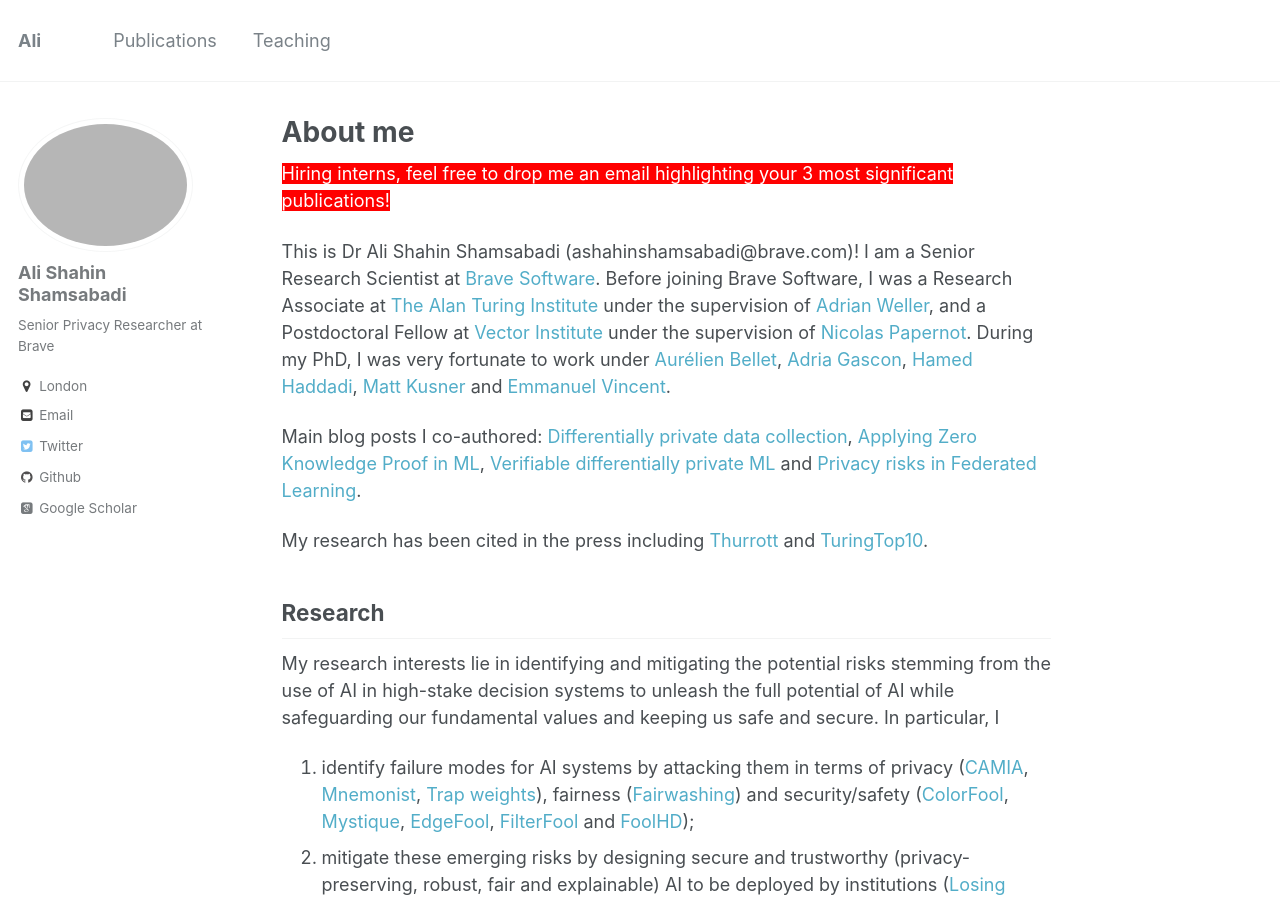
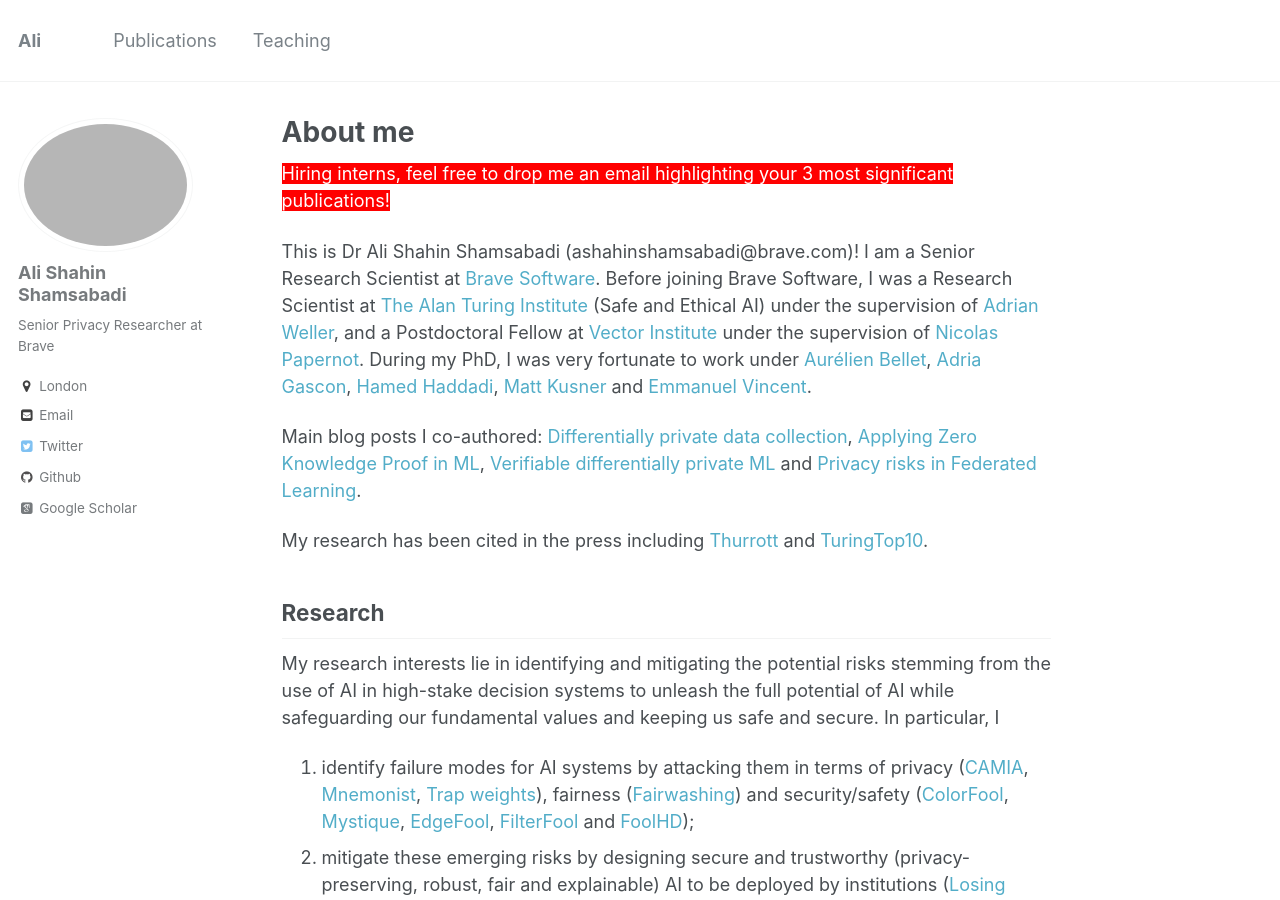
Before and after one commit to AliShahin/AliShahin.github.io, a Jekyll site: the page built from _pages/about.md, in a window 1280 px wide and 900 px high. Built offline with Jekyll 4.4.1, drawn with Linux system fonts in a browser that asks for light colours; some web fonts are replaced.

Commit message:
Update about.md

```diff
--- a/_pages/about.md
+++ b/_pages/about.md
@@ -10,7 +10,7 @@ redirect_from:
 
 <span style="background-color:red"><font color="white"> Hiring interns, feel free to drop me an email highlighting your 3 most significant publications! </font></span>
 
-This is Dr Ali Shahin Shamsabadi (ashahinshamsabadi@brave.com)! I am a Senior Research Scientist at [Brave Software](https://brave.com). Before joining Brave Software, I was a Research Associate at [The Alan Turing Institute](https://www.turing.ac.uk) under the supervision of [Adrian Weller](http://mlg.eng.cam.ac.uk/adrian/), and a Postdoctoral Fellow at [Vector Institute](https://vectorinstitute.ai) under the supervision of [Nicolas Papernot](https://www.papernot.fr). During my PhD, I was very fortunate to work under [Aurélien Bellet](http://researchers.lille.inria.fr/abellet/), [Adria Gascon](https://scholar.google.com/citations?hl=en&user=M1FQ49sAAAAJ&view_op=list_works&sortby=pubdate), [Hamed Haddadi](https://www.imperial.ac.uk/people/h.haddadi), [Matt Kusner](https://mkusner.github.io) and [Emmanuel Vincent](https://members.loria.fr/EVincent/).
+This is Dr Ali Shahin Shamsabadi (ashahinshamsabadi@brave.com)! I am a Senior Research Scientist at [Brave Software](https://brave.com). Before joining Brave Software, I was a Research Scientist at [The Alan Turing Institute](https://www.turing.ac.uk) (Safe and Ethical AI) under the supervision of [Adrian Weller](http://mlg.eng.cam.ac.uk/adrian/), and a Postdoctoral Fellow at [Vector Institute](https://vectorinstitute.ai) under the supervision of [Nicolas Papernot](https://www.papernot.fr). During my PhD, I was very fortunate to work under [Aurélien Bellet](http://researchers.lille.inria.fr/abellet/), [Adria Gascon](https://scholar.google.com/citations?hl=en&user=M1FQ49sAAAAJ&view_op=list_works&sortby=pubdate), [Hamed Haddadi](https://www.imperial.ac.uk/people/h.haddadi), [Matt Kusner](https://mkusner.github.io) and [Emmanuel Vincent](https://members.loria.fr/EVincent/).
 
 Main blog posts I co-authored: [Differentially private data collection](https://brave.com/blog/nebula/), [Applying Zero Knowledge Proof in ML](https://medium.com/@ashahin.ee/zero-knowledge-proofs-made-easy-understanding-and-applying-zero-knowledge-proof-in-machine-ccc3a41853c2), [Verifiable differentially private ML](https://brave.com/confidential-dpproof/) and [Privacy risks in Federated Learning](https://www.cleverhans.io/2022/04/17/fl-privacy.html).
 
```
